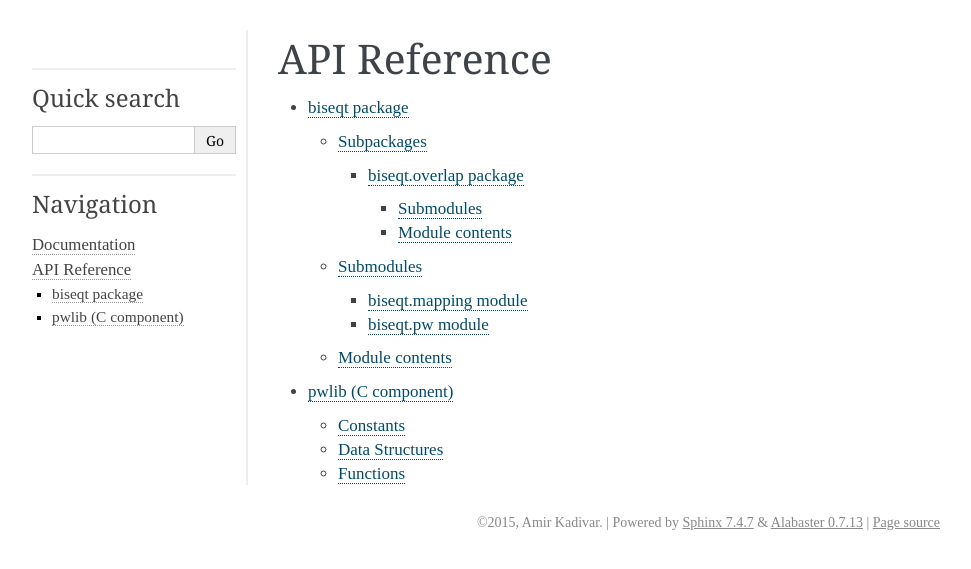
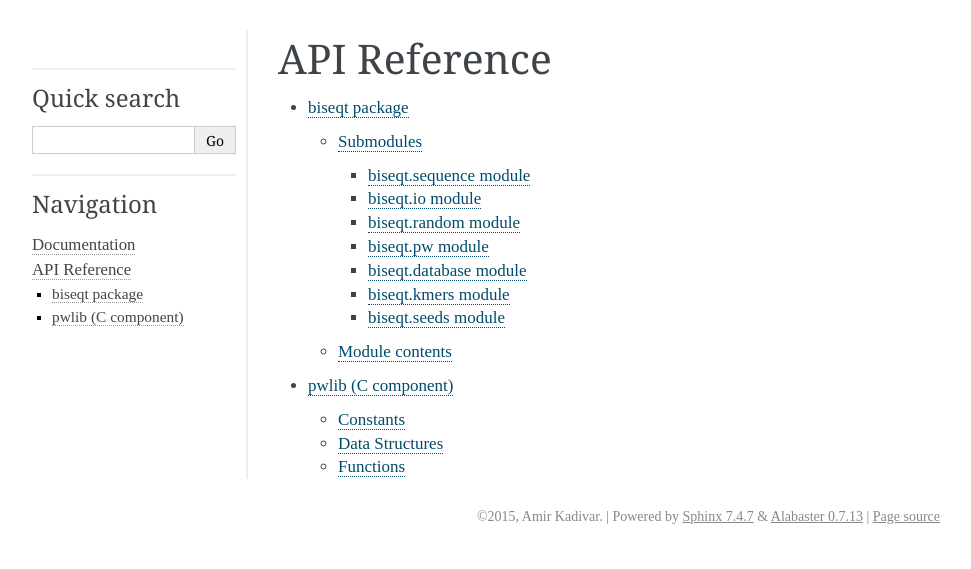
Before and after one commit to amirkdv/biseqt, a Sphinx documentation site: the page built from docs/modules.rst, in a window 1280 px wide. Shown: the top 569 px of the page, without its empty margins (170-1141 px from the left). Built offline with Sphinx 7.4.7, drawn with Linux system fonts in a browser that asks for light colours; some web fonts are replaced; pages that are not in the unit, such as notebooks, are missing from menus.

Commit message:
minor doc fixups for biseqt.pw and pwlib

```diff
--- a/docs/biseqt.rst
+++ b/docs/biseqt.rst
@@ -1,22 +1,18 @@
 biseqt package
 ==============
-
-Subpackages
------------
-
-.. toctree::
-
-    biseqt.overlap
 
 Submodules
 ----------
 
 .. toctree::
 
-   biseqt.mapping
+   biseqt.sequence
+   biseqt.io
+   biseqt.random
    biseqt.pw
-   biseqt.seq
-   biseqt.words
+   biseqt.database
+   biseqt.kmers
+   biseqt.seeds
 
 Module contents
 ---------------
--- a/docs/cdocs.py
+++ b/docs/cdocs.py
@@ -32,9 +32,9 @@
     ast = parse_file(filename, use_cpp=True, cpp_args=r'-Iutils/fake_libc_include')
     d = DocItemCollector()
     d.visit(ast)
-    enum = '\n.. doxygenenum:: '.join([''] + sorted(d.collected['enum']))
-    func = '\n.. doxygenfunction:: '.join([''] + sorted(d.collected['func']))
-    struct = '\n.. doxygenstruct:: '.join([''] + sorted(d.collected['struct']))
+    enum = '\n.. doxygenenum:: '.join([''] + d.collected['enum'])
+    func = '\n.. doxygenfunction:: '.join([''] + d.collected['func'])
+    struct = '\n.. doxygenstruct:: '.join([''] + d.collected['struct'])
 
     enum = '\n\nConstants\n---------\n' + enum
     func = '\n\n\nFunctions\n---------\n' + func
--- a/docs/modules.rst
+++ b/docs/modules.rst
@@ -5,4 +5,4 @@
    :maxdepth: 4
 
    biseqt
-   biseqt.pwlib.rst
+   biseqt.pwlib
```
Also changed, not shown: docs/biseqt.pwlib.rst (+10 -10 lines), docs/doxygen.conf (+1 -13 lines), 5 other files.
